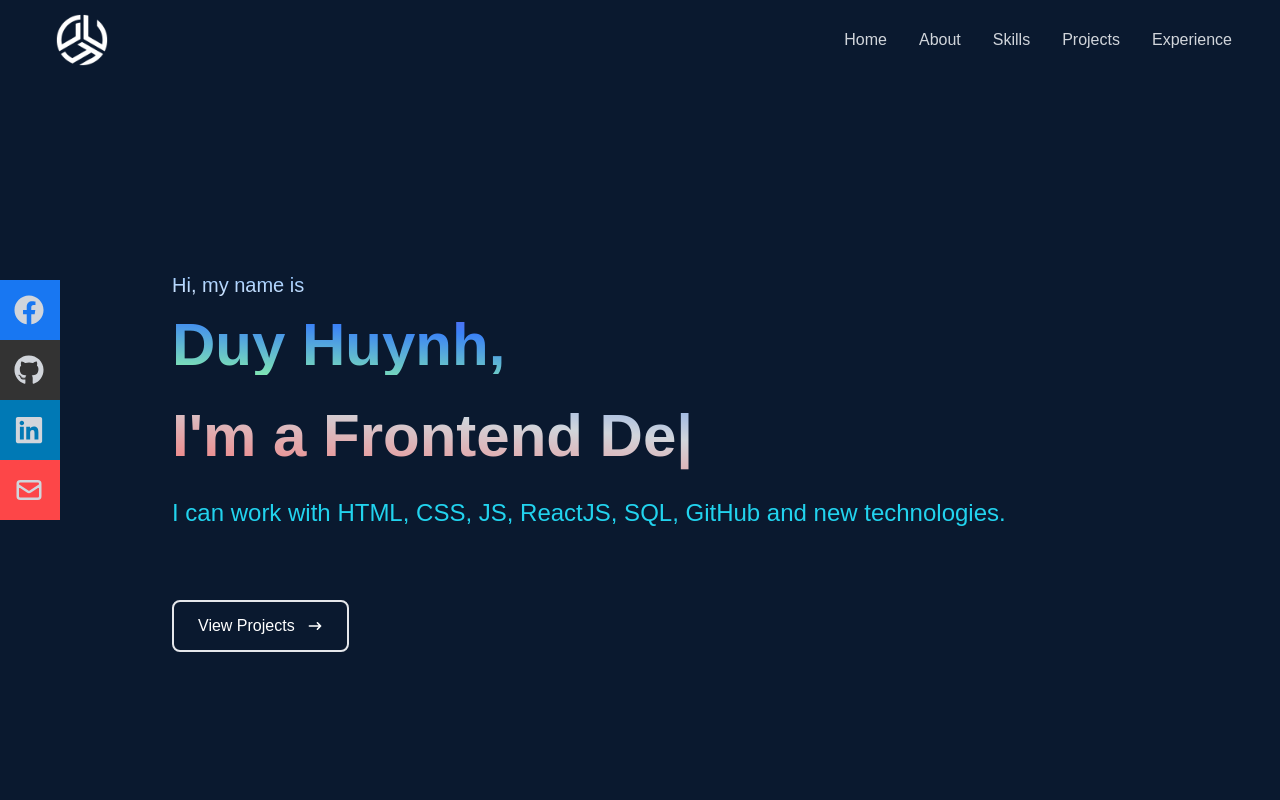
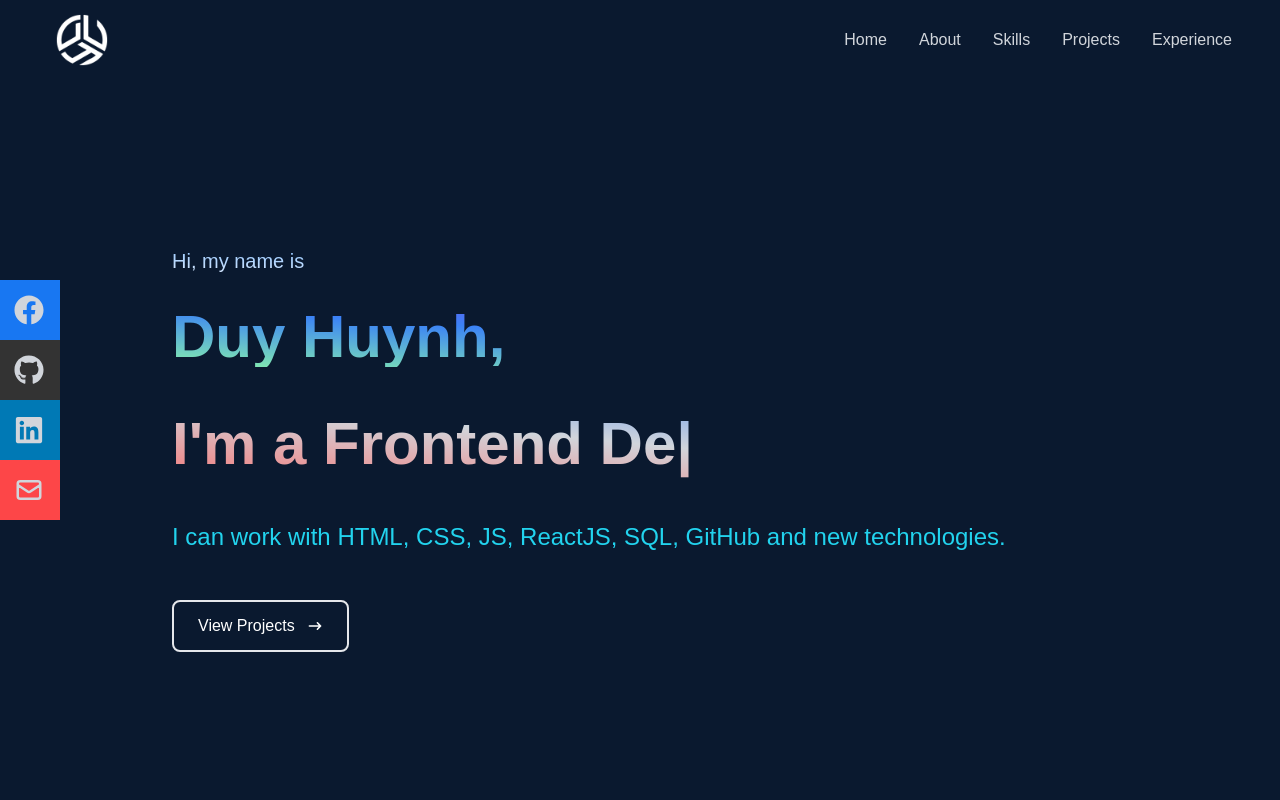
Before and after one commit to huynhnhutanhduy/portfolio-duyhuynh, a React (Create React App) app: page / in a window 1280 px wide. Shown: the top 800 px of the page. Built offline with nearby package versions, Linux system fonts and the light colour scheme.

Commit message:
edit home 6th

```diff
--- a/src/components/Home.js
+++ b/src/components/Home.js
@@ -13,7 +13,7 @@ const Home = () => {
   return (
     <div name="home" className="w-full h-screen bg-[#0a192f]">
       {/* Container */}
-      <div className="max-w-[1000px] mx-auto px-8 flex flex-col justify-center h-full gap-4">
+      <div className="max-w-[1000px] mx-auto px-8 flex flex-col justify-center h-full gap-4 xl:gap-8">
         <p className="text-xl text-subname">Hi, my name is</p>
         <h1 className="text-4xl md:text-5xl xl:text-6xl font-bold text-name leading-normal">
           Duy Huynh,
```
